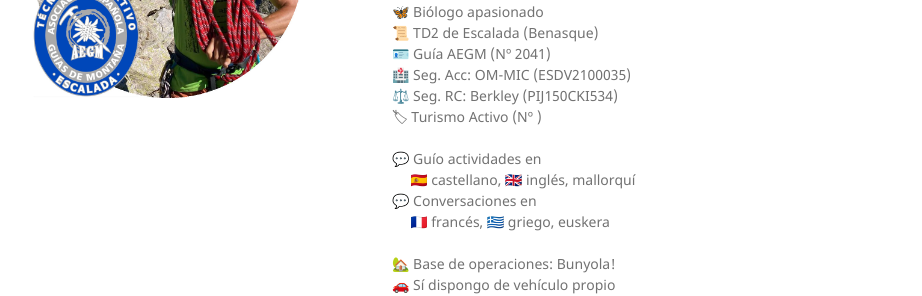
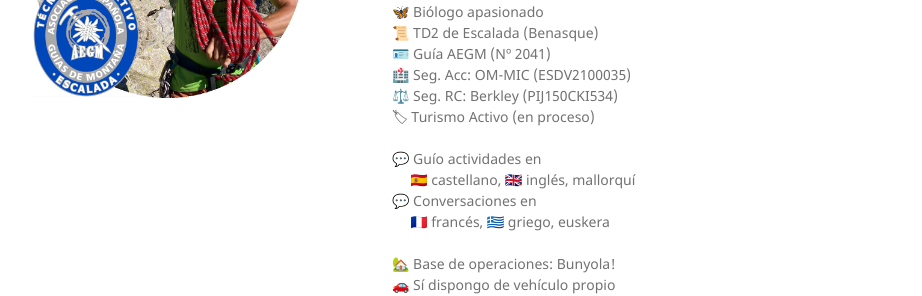
Before and after one commit to indradecastro/freelance, a Jekyll site: the page built from index.md, in a window 1280 px wide and 900 px high. Shown: the part 283-579 px from the top of the window, without its empty margins (178-1100 px from the left). Built offline with Jekyll 4.4.1, drawn with Linux system fonts in a browser that asks for light colours; the repository's description, which GitHub fills in, is left out; our own code applies the rules of GitHub Pages for plain Markdown files.

Commit message:
update breve CV

```diff
--- a/index.md
+++ b/index.md
@@ -15,7 +15,7 @@ layout: default
 🪪 Guía AEGM (Nº 2041)<br>
 🏥 Seg. Acc: OM-MIC (ESDV2100035)<br>
 ⚖️ Seg. RC: Berkley (PIJ150CKI534)<br>
-🏷 Turismo Activo (Nº )<br>
+🏷 Turismo Activo (en proceso)<br>
 <br>
 💬 Guío actividades en <br>
 &nbsp;&nbsp;&nbsp;&nbsp;&nbsp;🇪🇸 castellano, 🇬🇧 inglés, mallorquí<br>
```
